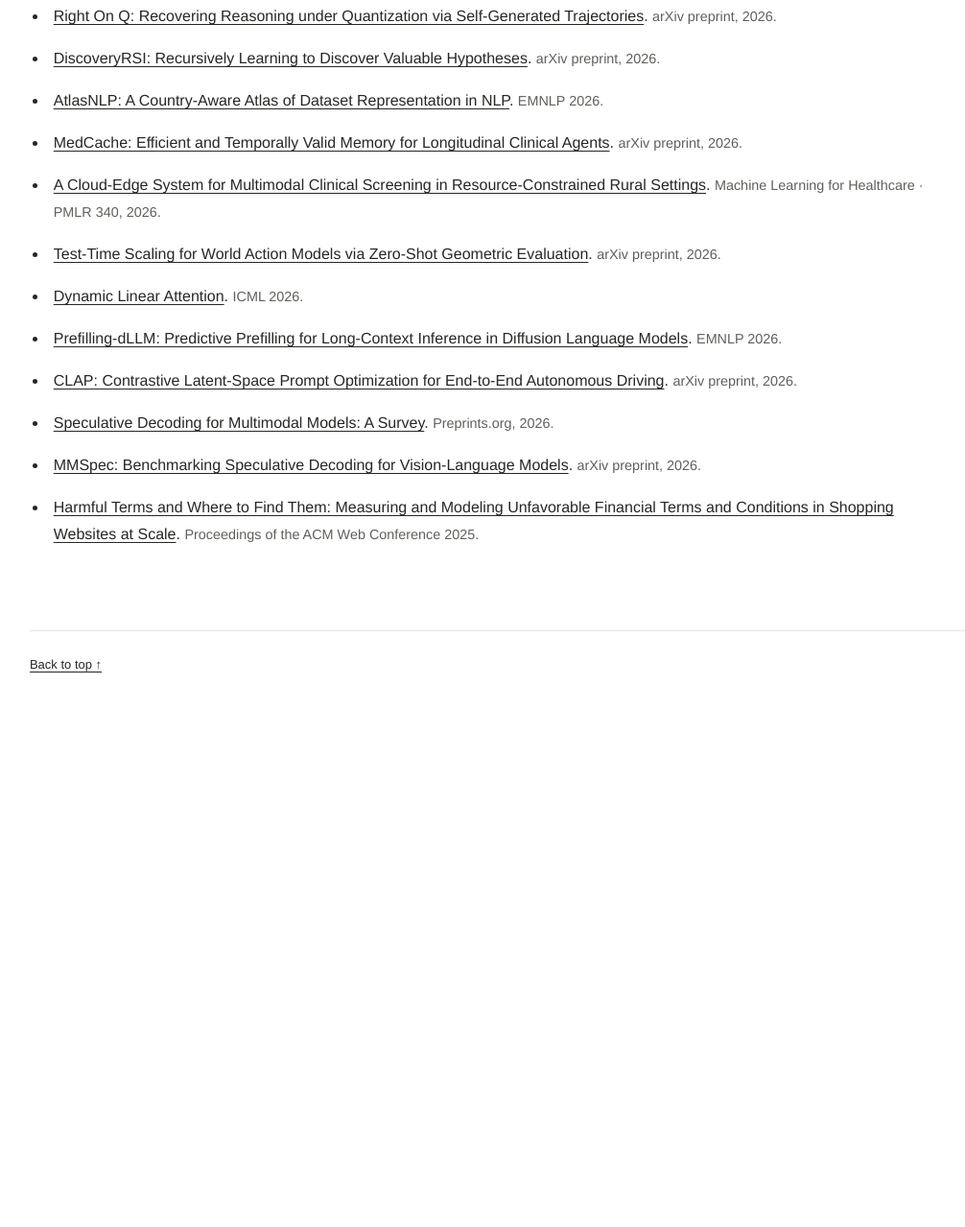
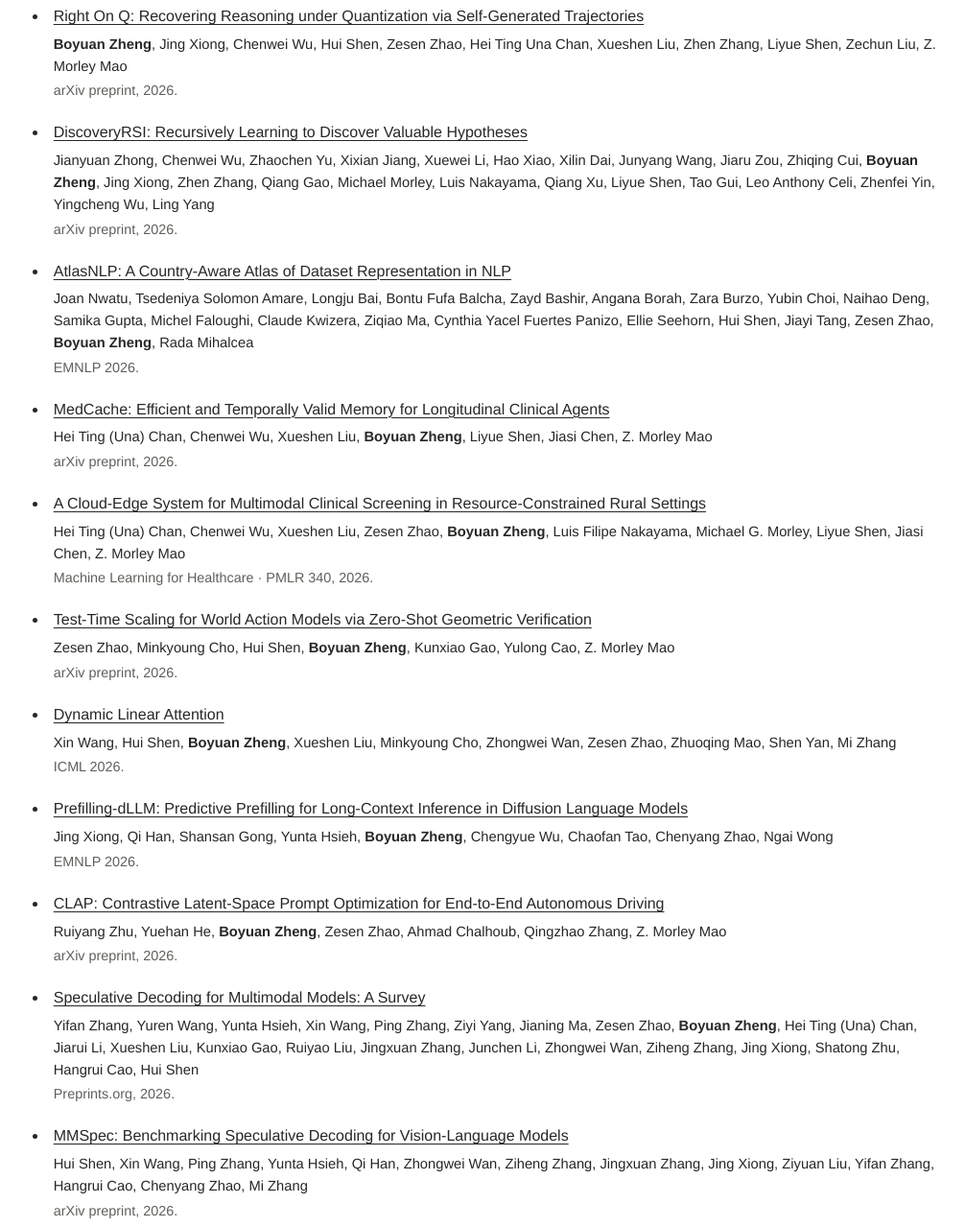
Before and after one commit to Boyuannz/Boyuannz.github.io, a plain HTML site: page preview/index.html in a window 1280 px wide. Shown: the part 662-1941 px from the top of the page at 96% size, without its empty margins (10-1016 px from the left). Before the commit the page ends 1391 px from the top, so only its background shows below. Drawn offline with Linux system fonts and the light colour scheme.

Commit message:
Restore full author bylines in the publications section

```diff
--- a/preview/index.html
+++ b/preview/index.html
@@ -35,6 +35,7 @@ section + section { margin-top: clamp(46px,5.8vw,84px); }
 .papers { max-width: 950px; }
 .papers ul { padding-left: 1.2em; margin: 18px 0 0; }
 .papers li { padding-left: .35em; margin-bottom: 1em; }
+.authors { margin-top: .25em; font-size: .92em; line-height: 1.55; }
 .venue { color: #605f5b; font-size: .9em; }
 footer { border-top: 1px solid #e7e6e2; padding-block: 24px; font-size: 13px; }
 @media (max-width: 580px) {
@@ -67,18 +68,42 @@ footer { border-top: 1px solid #e7e6e2; padding-block: 24px; font-size: 13px; }
     <section class="papers" id="publications">
       <h2>Publications</h2>
       <ul>
-        <li><a href="https://arxiv.org/abs/2610.29378">Right On Q: Recovering Reasoning under Quantization via Self-Generated Trajectories</a>. <span class="venue">arXiv preprint, 2026.</span></li>
-        <li><a href="https://arxiv.org/abs/2610.23839">DiscoveryRSI: Recursively Learning to Discover Valuable Hypotheses</a>. <span class="venue">arXiv preprint, 2026.</span></li>
-        <li><a href="https://aclanthology.org/2026.emnlp-main.2415/">AtlasNLP: A Country-Aware Atlas of Dataset Representation in NLP</a>. <span class="venue">EMNLP 2026.</span></li>
-        <li><a href="https://arxiv.org/abs/2608.29528">MedCache: Efficient and Temporally Valid Memory for Longitudinal Clinical Agents</a>. <span class="venue">arXiv preprint, 2026.</span></li>
-        <li><a href="https://arxiv.org/abs/2608.12745">A Cloud-Edge System for Multimodal Clinical Screening in Resource-Constrained Rural Settings</a>. <span class="venue">Machine Learning for Healthcare · PMLR 340, 2026.</span></li>
-        <li><a href="https://arxiv.org/abs/2607.17454">Test-Time Scaling for World Action Models via Zero-Shot Geometric Evaluation</a>. <span class="venue">arXiv preprint, 2026.</span></li>
-        <li><a href="https://arxiv.org/abs/2606.10650">Dynamic Linear Attention</a>. <span class="venue">ICML 2026.</span></li>
-        <li><a href="https://arxiv.org/abs/2606.10537">Prefilling-dLLM: Predictive Prefilling for Long-Context Inference in Diffusion Language Models</a>. <span class="venue">EMNLP 2026.</span></li>
-        <li><a href="https://arxiv.org/abs/2605.17284">CLAP: Contrastive Latent-Space Prompt Optimization for End-to-End Autonomous Driving</a>. <span class="venue">arXiv preprint, 2026.</span></li>
-        <li><a href="https://www.preprints.org/manuscript/202603.2344/v1">Speculative Decoding for Multimodal Models: A Survey</a>. <span class="venue">Preprints.org, 2026.</span></li>
-        <li><a href="https://arxiv.org/abs/2603.14989">MMSpec: Benchmarking Speculative Decoding for Vision-Language Models</a>. <span class="venue">arXiv preprint, 2026.</span></li>
-        <li><a href="https://doi.org/10.1145/3696410.3714573">Harmful Terms and Where to Find Them: Measuring and Modeling Unfavorable Financial Terms and Conditions in Shopping Websites at Scale</a>. <span class="venue">Proceedings of the ACM Web Conference 2025.</span></li>
+        <li><a href="https://arxiv.org/abs/2610.29378">Right On Q: Recovering Reasoning under Quantization via Self-Generated Trajectories</a>
+          <div class="authors"><strong>Boyuan Zheng</strong>, Jing Xiong, Chenwei Wu, Hui Shen, Zesen Zhao, Hei Ting Una Chan, Xueshen Liu, Zhen Zhang, Liyue Shen, Zechun Liu, Z. Morley Mao</div>
+          <span class="venue">arXiv preprint, 2026.</span></li>
+        <li><a href="https://arxiv.org/abs/2610.23839">DiscoveryRSI: Recursively Learning to Discover Valuable Hypotheses</a>
+          <div class="authors">Jianyuan Zhong, Chenwei Wu, Zhaochen Yu, Xixian Jiang, Xuewei Li, Hao Xiao, Xilin Dai, Junyang Wang, Jiaru Zou, Zhiqing Cui, <strong>Boyuan Zheng</strong>, Jing Xiong, Zhen Zhang, Qiang Gao, Michael Morley, Luis Nakayama, Qiang Xu, Liyue Shen, Tao Gui, Leo Anthony Celi, Zhenfei Yin, Yingcheng Wu, Ling Yang</div>
+          <span class="venue">arXiv preprint, 2026.</span></li>
+        <li><a href="https://aclanthology.org/2026.emnlp-main.2415/">AtlasNLP: A Country-Aware Atlas of Dataset Representation in NLP</a>
+          <div class="authors">Joan Nwatu, Tsedeniya Solomon Amare, Longju Bai, Bontu Fufa Balcha, Zayd Bashir, Angana Borah, Zara Burzo, Yubin Choi, Naihao Deng, Samika Gupta, Michel Faloughi, Claude Kwizera, Ziqiao Ma, Cynthia Yacel Fuertes Panizo, Ellie Seehorn, Hui Shen, Jiayi Tang, Zesen Zhao, <strong>Boyuan Zheng</strong>, Rada Mihalcea</div>
+          <span class="venue">EMNLP 2026.</span></li>
+        <li><a href="https://arxiv.org/abs/2608.29528">MedCache: Efficient and Temporally Valid Memory for Longitudinal Clinical Agents</a>
+          <div class="authors">Hei Ting (Una) Chan, Chenwei Wu, Xueshen Liu, <strong>Boyuan Zheng</strong>, Liyue Shen, Jiasi Chen, Z. Morley Mao</div>
+          <span class="venue">arXiv preprint, 2026.</span></li>
+        <li><a href="https://arxiv.org/abs/2608.12745">A Cloud-Edge System for Multimodal Clinical Screening in Resource-Constrained Rural Settings</a>
+          <div class="authors">Hei Ting (Una) Chan, Chenwei Wu, Xueshen Liu, Zesen Zhao, <strong>Boyuan Zheng</strong>, Luis Filipe Nakayama, Michael G. Morley, Liyue Shen, Jiasi Chen, Z. Morley Mao</div>
+          <span class="venue">Machine Learning for Healthcare · PMLR 340, 2026.</span></li>
+        <li><a href="https://arxiv.org/abs/2607.17454">Test-Time Scaling for World Action Models via Zero-Shot Geometric Verification</a>
+          <div class="authors">Zesen Zhao, Minkyoung Cho, Hui Shen, <strong>Boyuan Zheng</strong>, Kunxiao Gao, Yulong Cao, Z. Morley Mao</div>
+          <span class="venue">arXiv preprint, 2026.</span></li>
+        <li><a href="https://arxiv.org/abs/2606.10650">Dynamic Linear Attention</a>
+          <div class="authors">Xin Wang, Hui Shen, <strong>Boyuan Zheng</strong>, Xueshen Liu, Minkyoung Cho, Zhongwei Wan, Zesen Zhao, Zhuoqing Mao, Shen Yan, Mi Zhang</div>
+          <span class="venue">ICML 2026.</span></li>
+        <li><a href="https://arxiv.org/abs/2606.10537">Prefilling-dLLM: Predictive Prefilling for Long-Context Inference in Diffusion Language Models</a>
+          <div class="authors">Jing Xiong, Qi Han, Shansan Gong, Yunta Hsieh, <strong>Boyuan Zheng</strong>, Chengyue Wu, Chaofan Tao, Chenyang Zhao, Ngai Wong</div>
+          <span class="venue">EMNLP 2026.</span></li>
+        <li><a href="https://arxiv.org/abs/2605.17284">CLAP: Contrastive Latent-Space Prompt Optimization for End-to-End Autonomous Driving</a>
+          <div class="authors">Ruiyang Zhu, Yuehan He, <strong>Boyuan Zheng</strong>, Zesen Zhao, Ahmad Chalhoub, Qingzhao Zhang, Z. Morley Mao</div>
+          <span class="venue">arXiv preprint, 2026.</span></li>
+        <li><a href="https://www.preprints.org/manuscript/202603.2344/v1">Speculative Decoding for Multimodal Models: A Survey</a>
+          <div class="authors">Yifan Zhang, Yuren Wang, Yunta Hsieh, Xin Wang, Ping Zhang, Ziyi Yang, Jianing Ma, Zesen Zhao, <strong>Boyuan Zheng</strong>, Hei Ting (Una) Chan, Jiarui Li, Xueshen Liu, Kunxiao Gao, Ruiyao Liu, Jingxuan Zhang, Junchen Li, Zhongwei Wan, Ziheng Zhang, Jing Xiong, Shatong Zhu, Hangrui Cao, Hui Shen</div>
+          <span class="venue">Preprints.org, 2026.</span></li>
+        <li><a href="https://arxiv.org/abs/2603.14989">MMSpec: Benchmarking Speculative Decoding for Vision-Language Models</a>
+          <div class="authors">Hui Shen, Xin Wang, Ping Zhang, Yunta Hsieh, Qi Han, Zhongwei Wan, Ziheng Zhang, Jingxuan Zhang, Jing Xiong, Ziyuan Liu, Yifan Zhang, Hangrui Cao, Chenyang Zhao, Mi Zhang</div>
+          <span class="venue">arXiv preprint, 2026.</span></li>
+        <li><a href="https://doi.org/10.1145/3696410.3714573">Harmful Terms and Where to Find Them: Measuring and Modeling Unfavorable Financial Terms and Conditions in Shopping Websites at Scale</a>
+          <div class="authors">Elisa Tsai, Neal Mangaokar, <strong>Boyuan Zheng</strong>, Haizhong Zheng, Atul Prakash</div>
+          <span class="venue">Proceedings of the ACM Web Conference 2025.</span></li>
       </ul>
     </section>
   </main>
```
